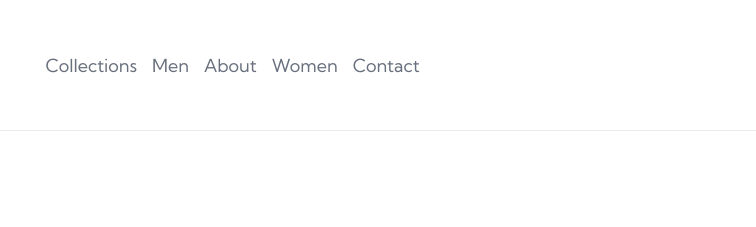
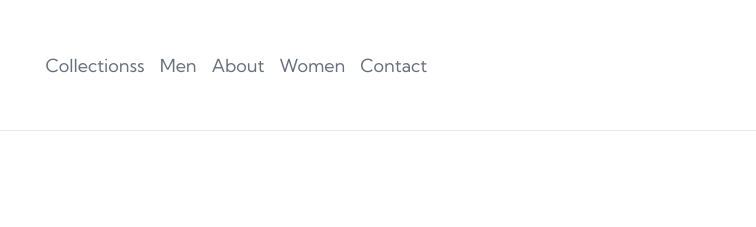
Before and after one commit to KaerailearS/Group-commerce-page, a plain HTML site: page index.html in a window 1280 px wide. Shown: the top 227 px of the page, 297-1053 px from the left. Drawn offline with Linux system fonts and the light colour scheme.

Commit message:
Please work 2.0

```diff
--- a/index.html
+++ b/index.html
@@ -35,7 +35,7 @@
           ><img class="site-logo" src="./images/logo.svg" alt="sneakers-logo"
         /></a>
         <div class="nav-bar-content">
-          <span><a href="https://duckduckgo.com/">Collections</a></span>
+          <span><a href="https://duckduckgo.com/">Collectionss</a></span>
           <span><a href="https://duckduckgo.com/">Men</a></span>
           <span><a href="https://duckduckgo.com/">About</a></span>
           <span><a href="https://duckduckgo.com/">Women</a></span>
```
